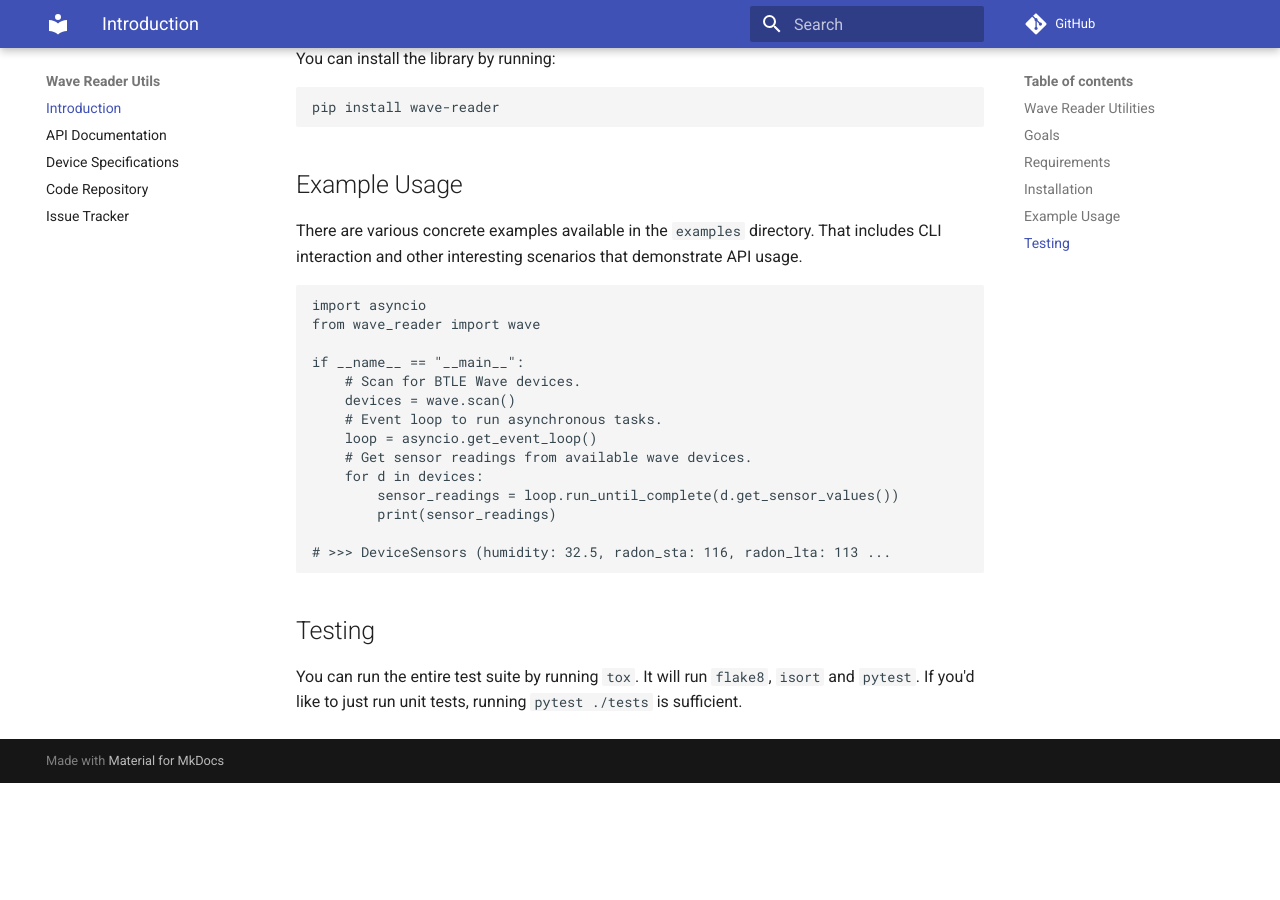
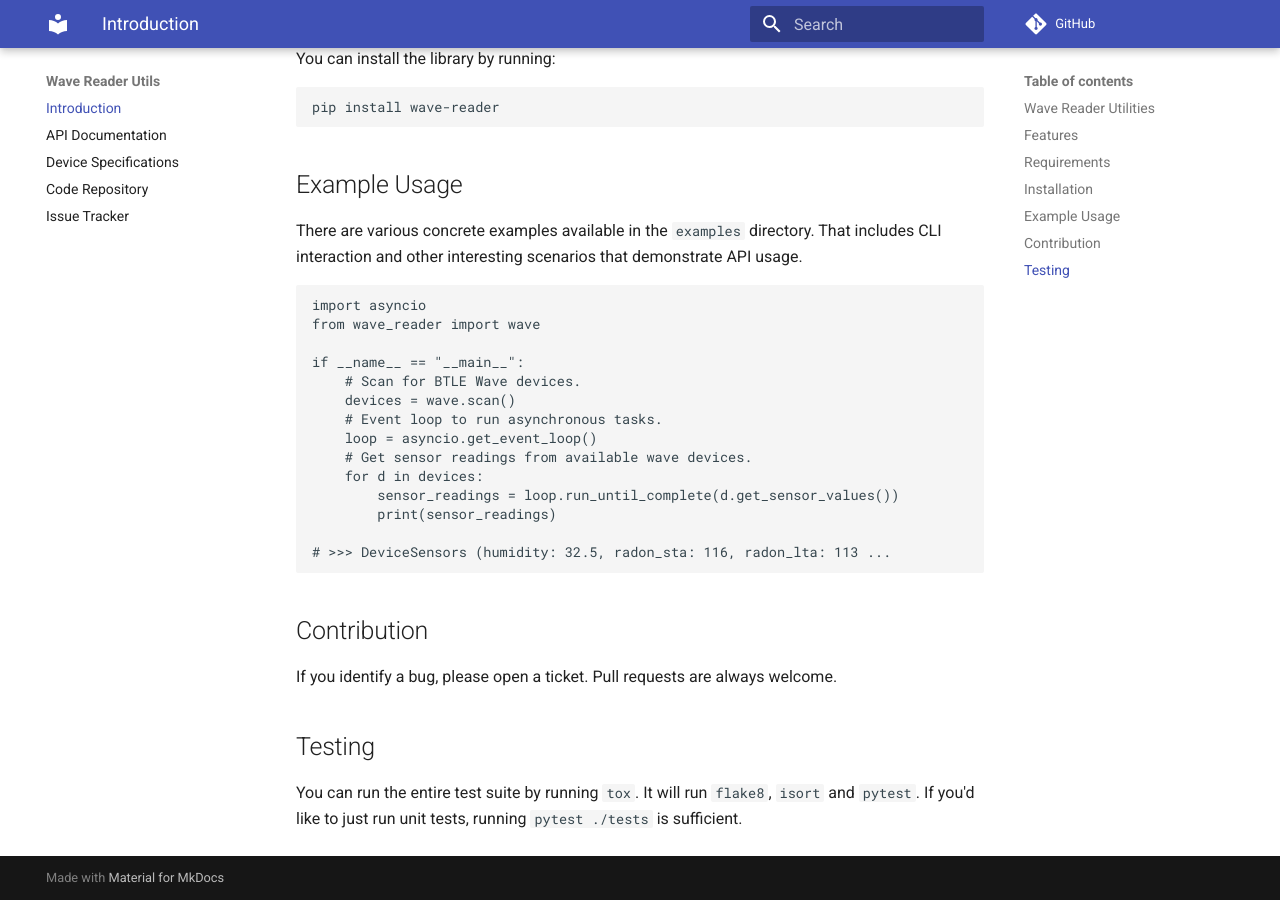
Before and after one commit to ztroop/wave-reader-utils, an MkDocs documentation site: the page built from docs/index.md, in a window 1280 px wide and 900 px high, scrolled down 996 px. Built offline with MkDocs 1.6.1 and Material for MkDocs 9.7.7, drawn with Linux system fonts in a browser that asks for light colours; comment, search, counter and statistics services are not loaded; before the commit the page ends 1779 px from its top, so only the background shows below that.

Commit message:
:memo: Update docs.

````diff
--- a/docs/index.md
+++ b/docs/index.md
@@ -12,7 +12,7 @@ This is an **unofficial** Airthings Wave community library designed to provide u
 for device communication. The library wouldn't be possible without the existing efforts from Airthings
 and the contribution of others.
 
-## Goals
+## Features
 
 - Using `bleak` as a dependency for platform cross-compatibility and support for asynchronous operation.
 - Support for major models: Wave+, Wave, Wave (Version 2) and Wave Mini devices.
@@ -59,6 +59,10 @@ if __name__ == "__main__":
 # >>> DeviceSensors (humidity: 32.5, radon_sta: 116, radon_lta: 113 ...
 ```
 
+## Contribution
+
+If you identify a bug, please open a ticket. Pull requests are always welcome.
+
 ## Testing
 
 You can run the entire test suite by running `tox`. It will run `flake8`, `isort` and `pytest`.
````
Also changed, not shown: README.md (+5 -1 lines).
